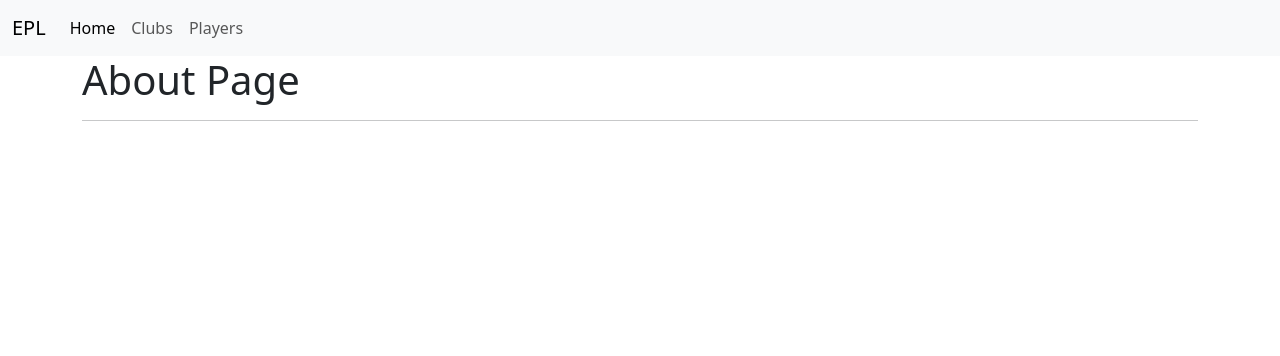
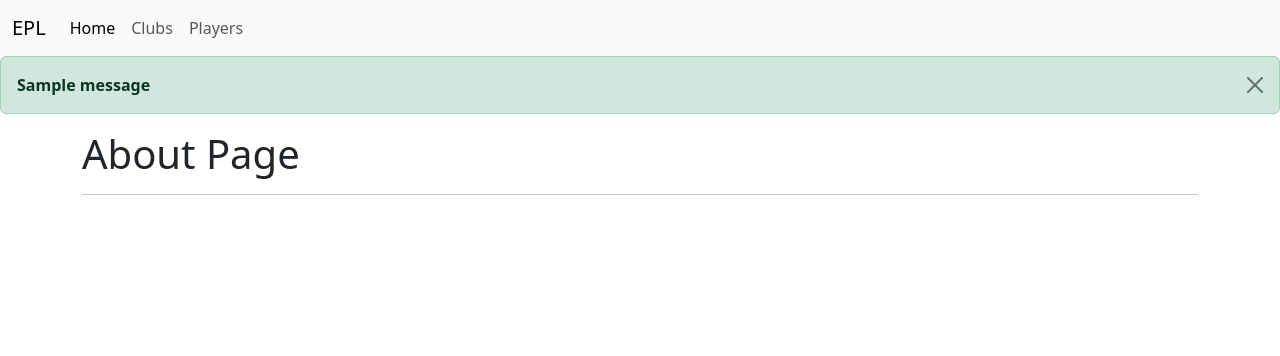
Before and after one commit to games012/fifth-flask, a Flask app: page /about in a window 1280 px wide. Shown: the top 356 px of the page. Run offline with Flask 3, Linux system fonts and the light colour scheme; tables that the repository leaves empty hold one stand-in row (values such as "Sample post"); one stand-in notice (Sample message) is shown.

Commit message:
edit server and layout

```diff
--- a/server.py
+++ b/server.py
@@ -1,4 +1,4 @@
-from flask import Flask, redirect, render_template, request, url_for
+from flask import Flask, redirect, render_template, request, url_for, flash
 from flask_sqlalchemy import SQLAlchemy
 from sqlalchemy import Integer, ForeignKey, String, Date, Text
 from sqlalchemy.orm import mapped_column, Mapped, relationship
@@ -71,6 +71,7 @@ def new_club():
         club = Club(name=name, year=year, stadium=stadium, image_url=image_url)
         db.session.add(club)
         db.session.commit()
+        flash('Add new club successfully', 'success')
 
         return redirect(url_for('clubs'))
 
--- a/templates/layout.html
+++ b/templates/layout.html
@@ -10,6 +10,19 @@
   </head>
   <body>
     {% include "navbar.html" %}
+    {% with messages = get_flashed_messages(with_categories=true) %}
+      {% if messages %}
+
+
+        {% for category, message in messages %}
+          <div class="alert alert-{{category}} alert-dismissible fade show" role="alert">
+          <strong>{{message}}</strong>
+          <button type="button" class="btn-close" data-bs-dismiss="alert" aria-label="Close"></button>
+        </div>
+        {% endfor %}
+
+      {% endif %}
+    {% endwith %}
     {% block content %}{% endblock %}
 
     <script src="https://cdn.jsdelivr.net/npm/bootstrap@5.3.8/dist/js/bootstrap.bundle.min.js" integrity="sha384-FKyoEForCGlyvwx9Hj09JcYn3nv7wiPVlz7YYwJrWVcXK/BmnVDxM+D2scQbITxI" crossorigin="anonymous"></script>
```
